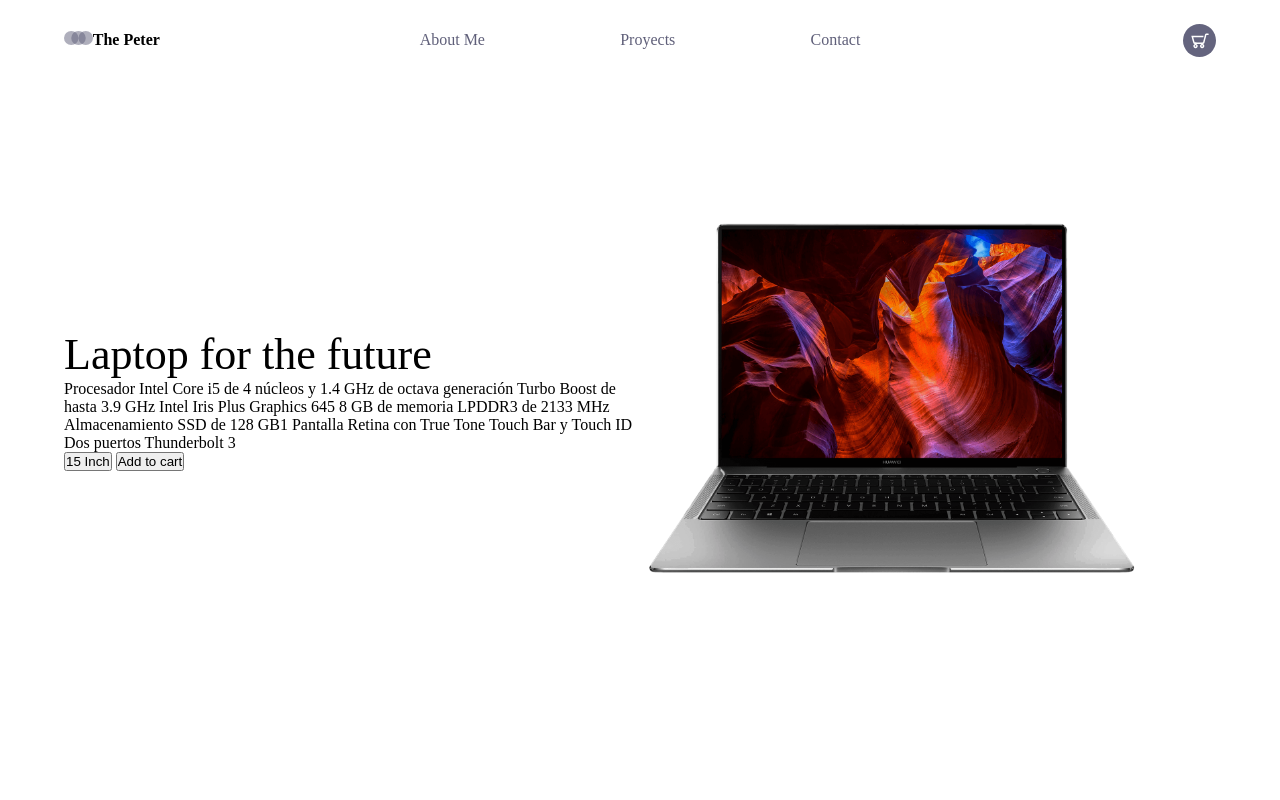
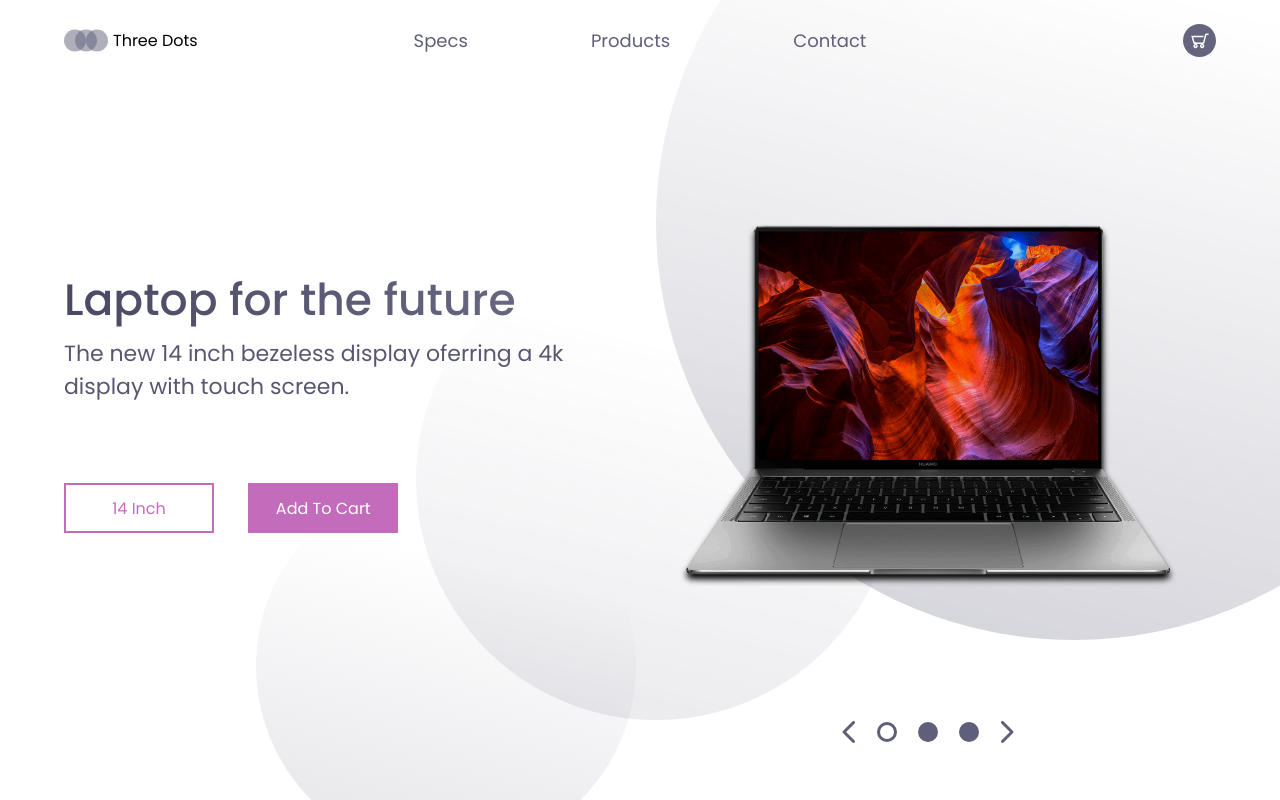
Before and after one commit to PeteSalcedo/Omnisdeme, a plain HTML site: page Index.html in a window 1280 px wide. Drawn offline with Linux system fonts and the light colour scheme.

Commit message:
Added the html library

```diff
--- a/Index.html
+++ b/Index.html
@@ -5,57 +5,61 @@
     <title>Omnis de Me</title>
     <link rel="shortcut icon" ref="img/favicon.ico">
     <link rel="stylesheet" href="css/style.css">
+    <link
+    href="https://fonts.googleapis.com/css?family=Poppins:400,500&display=swap"
+    rel="stylesheet"
+/>
 </head>
 
 <body>
 		<header>
 			<div class="logo-container">
-            <img class="logo-size" src="./img/logo.svg" alt="logo">
-            <h4 class="logo">The Peter</h4>
+				<img src="./img/logo.svg" alt="logo" />
+				<h4 class="logo">Three Dots</h4>
 			</div>
 			<nav>
 				<ul class="nav-links">
-                <li><a class="nav-link" href="#">About Me</a></li>
-                <li><a class="nav-link" href="#">Proyects</a></li>
+					<li><a class="nav-link" href="#">Specs</a></li>
+					<li><a class="nav-link" href="#">Products</a></li>
 					<li><a class="nav-link" href="#">Contact</a></li>
 				</ul>
-
 			</nav>
 			<div class="cart">
-             <img src="./img/cart.svg" alt="cart">
+				<img src="./img/cart.svg" alt="cart" />
 			</div>
 		</header>
+
 		<main>
 			<section class="presentation">
 				<div class="introduction">
-
 					<div class="intro-text">
 						<h1>Laptop for the future</h1>
 						<p>
-                                Procesador Intel Core i5 de 4 núcleos y 1.4 GHz de octava generación
-                                Turbo Boost de hasta 3.9 GHz
-                                Intel Iris Plus Graphics 645
-                                8 GB de memoria LPDDR3 de 2133 MHz
-                                Almacenamiento SSD de 128 GB1
-                                Pantalla Retina con True Tone
-                                Touch Bar y Touch ID
-                                Dos puertos Thunderbolt 3
+							The new 14 inch bezeless display oferring a 4k
+							display with touch screen.
 						</p>
 					</div>
 					<div class="cta">
-                    <button class="cta-select">15 Inch</button>
-                    <button class="cta-add">Add to cart</button>
+						<button class="cta-select">14 Inch</button>
+						<button class="cta-add">Add To Cart</button>
 					</div>
 				</div>
 				<div class="cover">
-                <img src="./img/matebook.png" alt="matebook">
+					<img src="./img/matebook.png" alt="matebook" />
+				</div>
+			</section>
+
+			<div class="laptop-select">
+				<img src="./img/arrow-left.svg" alt="" />
+				<img src="./img/dot.svg" alt="" />
+				<img src="./img/dot-full.svg" alt="" />
+				<img src="./img/dot-full.svg" alt="" />
+				<img src="./img/arrow-right.svg" alt="" />
 			</div>
 
-        </section>
-
+			<img class="big-circle" src="./img/big-eclipse.svg" alt="" />
+			<img class="medium-circle" src="./img/mid-eclipse.svg" alt="" />
+			<img class="small-circle" src="./img/small-eclipse.svg" alt="" />
 		</main>
-
-
 	</body>
-
 </html>
--- a/css/style.css
+++ b/css/style.css
@@ -1,68 +1,182 @@
-*{
-margin:0px;
+* {
+	margin: 0px;
 	padding: 0px;
 	box-sizing: border-box;
 }
 
-header{
+body {
+	font-family: 'Poppins', sans-serif;
+}
+button {
+	font-family: 'Poppins', sans-serif;
+}
+
+header {
 	display: flex;
 	width: 90%;
 	height: 10vh;
 	margin: auto;
-    align-items:center;
+	align-items: center;
 }
 
-.logo-container,.nav-links,.cart{
+.logo-container,
+.nav-links,
+.cart {
 	display: flex;
 }
 
-.logo-size{
-height: 20%;
-width: 10%;
-}
-
-.logo-container{
+.logo-container {
 	flex: 1;
 }
-nav{
+.logo {
+	font-weight: 400;
+	margin: 5px;
+}
+nav {
 	flex: 2;
 }
-
-.nav-links{
+.nav-links {
 	justify-content: space-around;
 	list-style: none;
 }
-
-.nav-link{
+.nav-link {
 	color: #5f5f79;
-      font-size: 18x;
+	font-size: 18px;
 	text-decoration: none;
 }
-.cart{
+.cart {
 	flex: 1;
 	justify-content: flex-end;
 }
-.presentation{
+
+.presentation {
 	display: flex;
-    width:90%;
+	width: 90%;
 	margin: auto;
 	min-height: 80vh;
 	align-items: center;
-
 }
 .introduction {
-    flex:1;
-
+	flex: 1;
 }
-.intro-text h1{
+.intro-text h1 {
 	font-size: 44px;
 	font-weight: 500;
-    background: linear-gradient(to right,#494949)
+	background: linear-gradient(to right, #494964, #6f6f89);
+	-webkit-background-clip: text;
+	-webkit-text-fill-color: transparent;
+}
+.intro-text p {
+	margin-top: 5px;
+	font-size: 22px;
+	color: #585772;
+}
+.cta {
+	padding: 50px 0px 0px 0px;
+}
+.cta-select {
+	border: 2px solid #c36cbb;
+	background: transparent;
+	color: #c36cbb;
+	width: 150px;
+	height: 50px;
+	cursor: pointer;
+	font-size: 16px;
+}
+.cta-add {
+	background: #c36cbb;
+	width: 150px;
+	height: 50px;
+	cursor: pointer;
+	font-size: 16px;
+	border: none;
+	color: white;
+	margin: 30px 0px 0px 30px;
+}
 
-}
-.cover{
-    flex:1;
-}
-.cover img{
+.cover {
+	flex: 1;
+	display: flex;
+	justify-content: center;
 	height: 60vh;
 }
+.cover img {
+	height: 100%;
+	filter: drop-shadow(0px 5px 3px black);
+	animation: drop 1.5s ease;
+}
+
+.big-circle {
+	position: absolute;
+	top: 0px;
+	right: 0px;
+	z-index: -1;
+	opacity: 0.5;
+	height: 80%;
+}
+.medium-circle {
+	position: absolute;
+	top: 30%;
+	right: 30%;
+	z-index: -1;
+	height: 60%;
+	opacity: 0.4;
+}
+.small-circle {
+	position: absolute;
+	bottom: 0%;
+	left: 20%;
+	z-index: -1;
+}
+
+.laptop-select {
+	width: 15%;
+	display: flex;
+	justify-content: space-around;
+	position: absolute;
+	right: 20%;
+}
+
+@keyframes drop {
+	0% {
+		opacity: 0;
+		transform: translateY(-80px);
+	}
+	100% {
+		opacity: 1;
+		transform: translateY(0px);
+	}
+}
+
+@media screen and (max-width: 1024px) {
+	.presentation {
+		flex-direction: column;
+	}
+	.introduction {
+		margin-top: 5vh;
+		text-align: center;
+	}
+	.intro-text h1 {
+		font-size: 30px;
+	}
+	.intro-text p {
+		font-size: 18px;
+	}
+	.cta {
+		padding: 10px 0px 0px 0px;
+	}
+	.laptop-select {
+		bottom: 5%;
+		right: 50%;
+		width: 50%;
+		transform: translate(50%, 5%);
+	}
+	.cover img {
+		height: 80%;
+	}
+	.small-circle,
+	.medium-circle,
+	.big-circle {
+		opacity: 0.2;
+	}
+}
```
Lines whose indentation alone changed are shown as unchanged.
